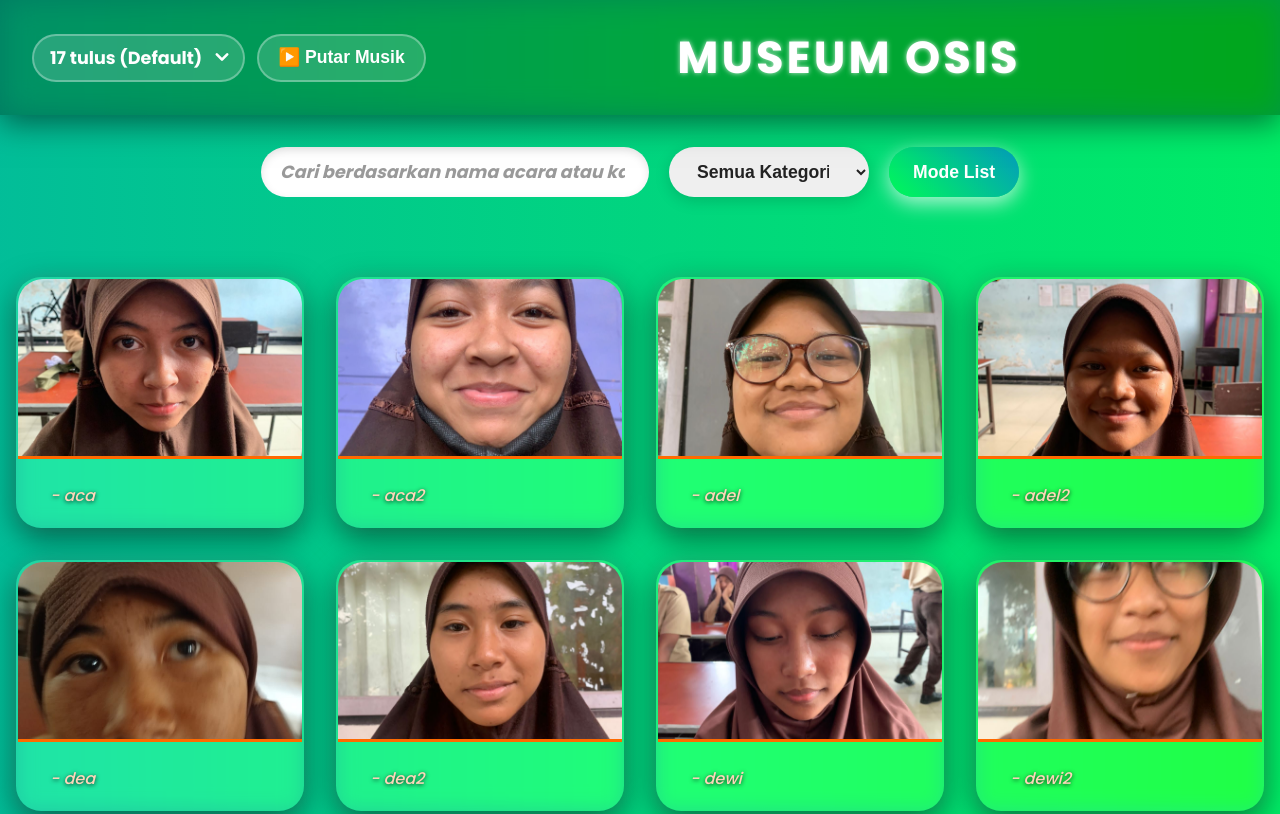
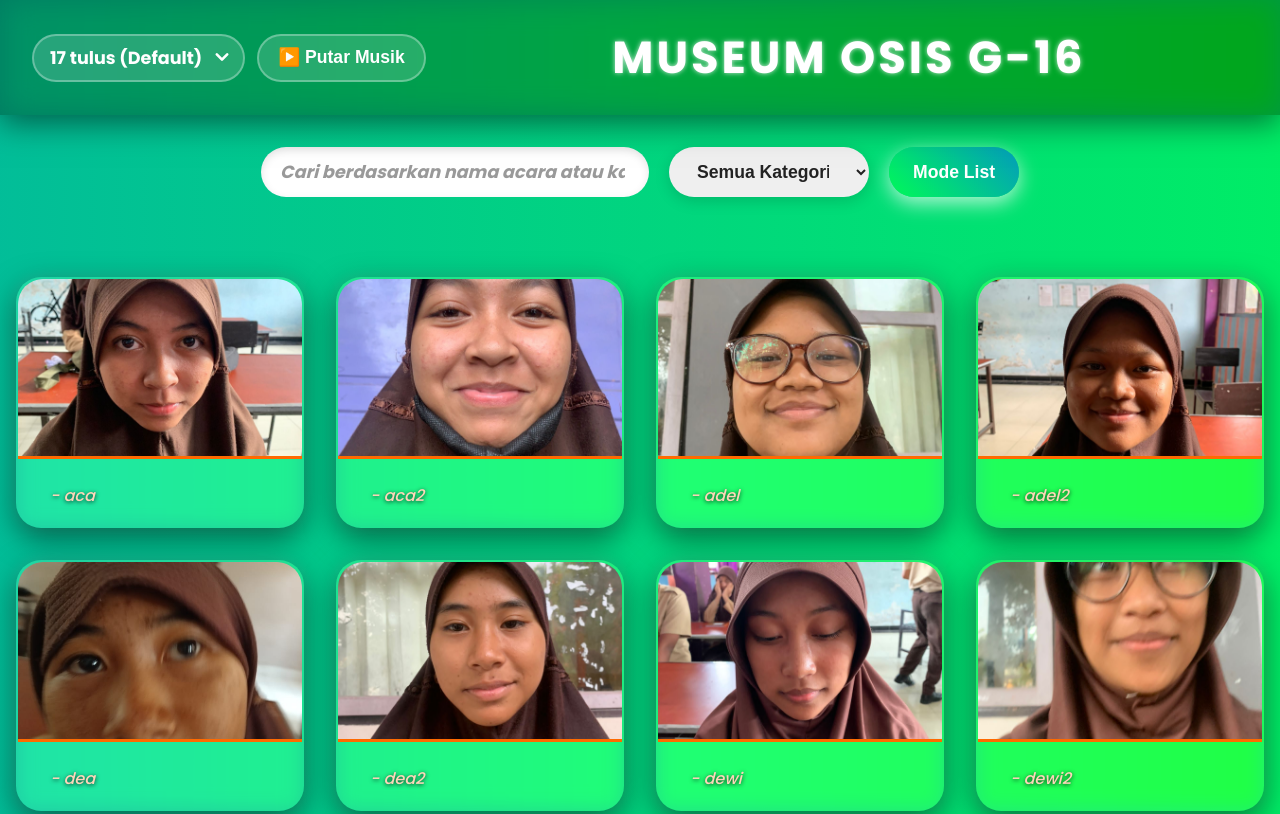
Before and after one commit to dimek122/galeriosis, a plain HTML site: page index.html in a window 1280 px wide. Shown: the top 814 px of the page. Drawn offline with Linux system fonts and the light colour scheme.

Commit message:
Update index.html

```diff
--- a/index.html
+++ b/index.html
@@ -26,7 +26,7 @@
     </div>
 
     <!-- Judul di tengah -->
-    <h1>MUSEUM OSIS</h1>
+    <h1>MUSEUM OSIS G-16</h1>
   </header>
 
   <div class="controls">
```
